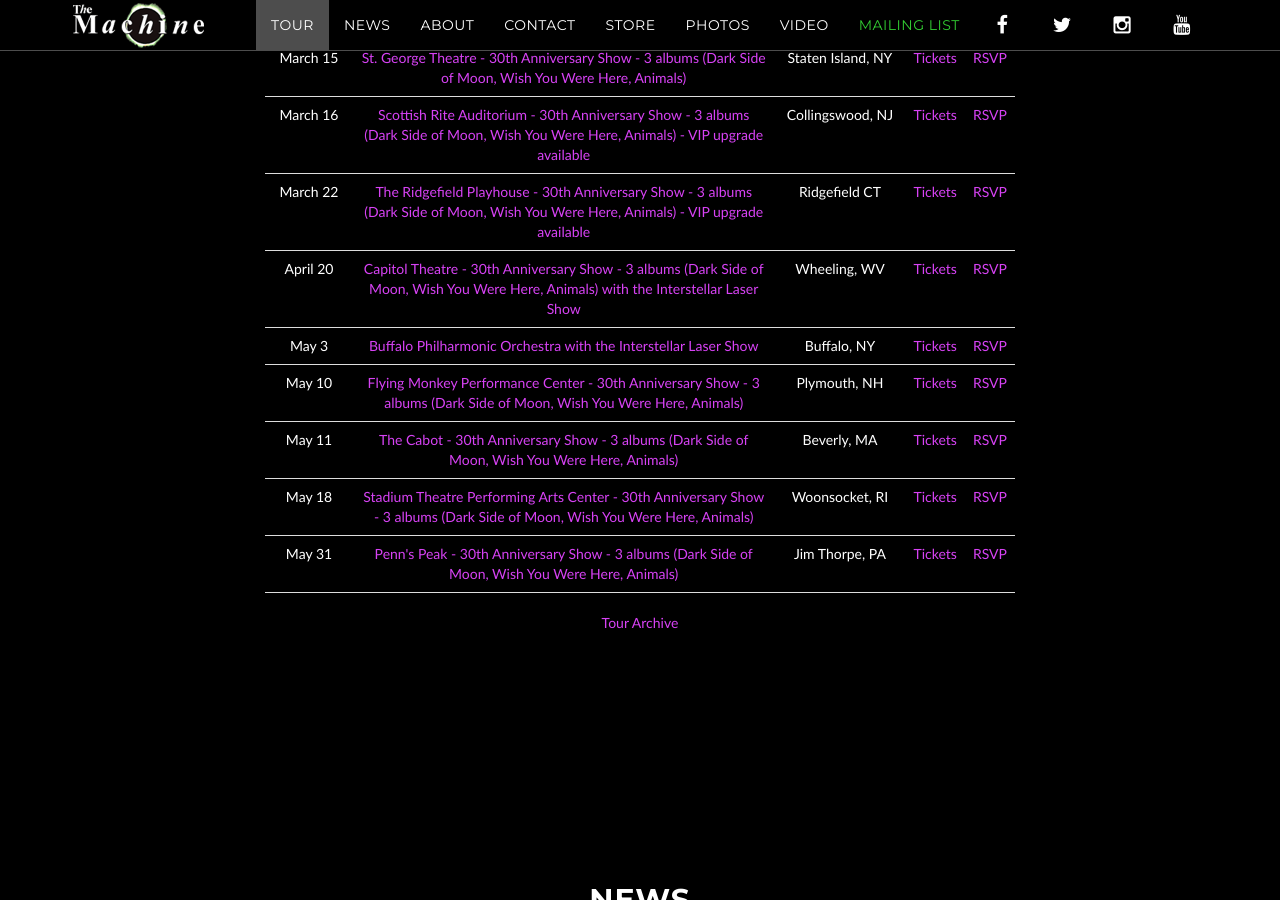
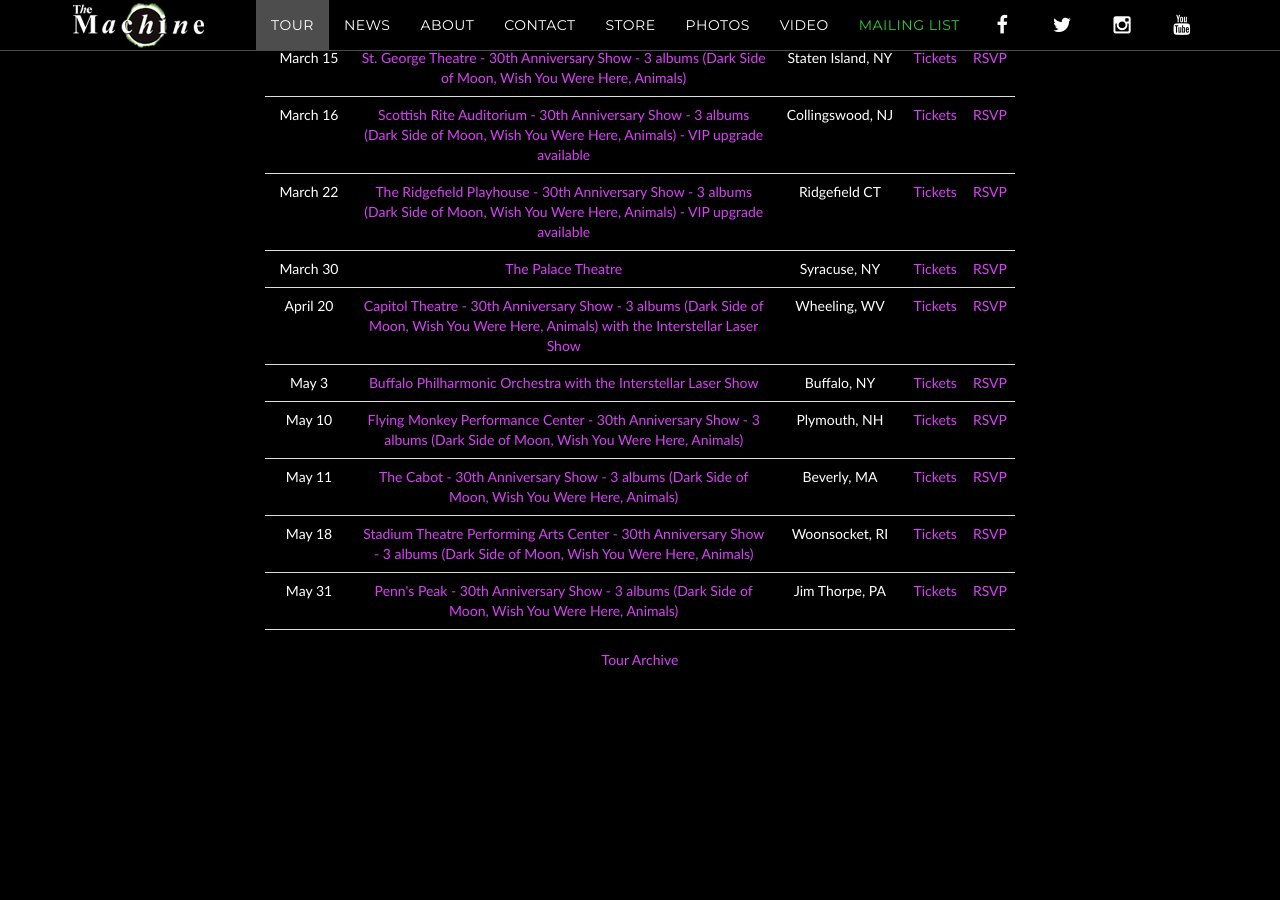
Before and after one commit to machineweb/machineweb.github.io, a Jekyll site: the page built from index.html, in a window 1280 px wide and 900 px high, scrolled down 1617 px. Built offline with Jekyll 4.4.1, drawn with Linux system fonts in a browser that asks for light colours; comment, search, counter and statistics services are not loaded.

Commit message:
New tour item

```diff
--- a/_data/tour.yml
+++ b/_data/tour.yml
@@ -3745,3 +3745,11 @@
     tickets-url: ""
     rsvp-url: ""
     order: "1559275200000"
+
+  - date: "March 30 2019"
+    venue: "The Palace Theatre"
+    venue-url: ""
+    location: "Syracuse, NY"
+    tickets-url: ""
+    rsvp-url: ""
+    order: "1553918400000"
```
